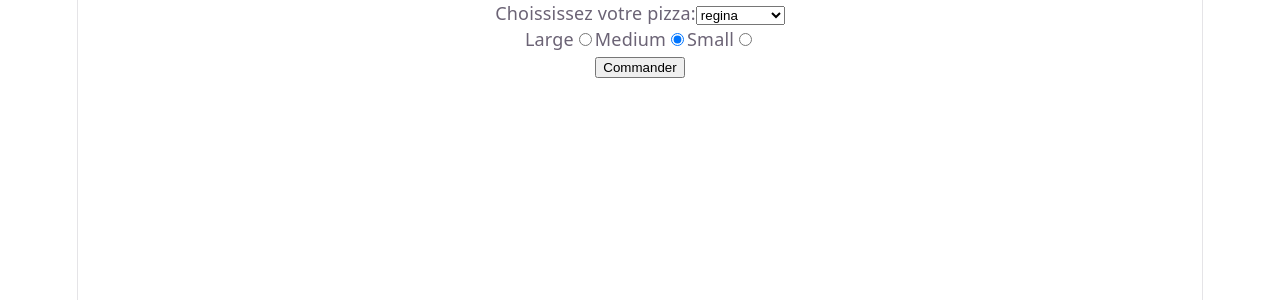
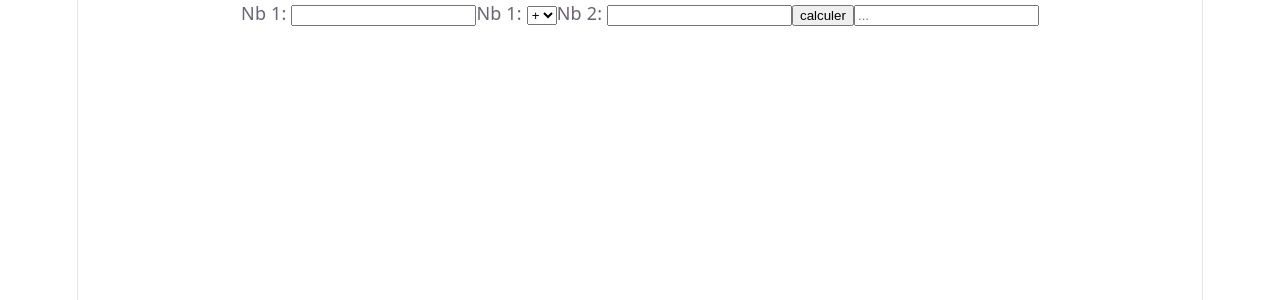
Before and after one commit to RobinPBstorm/TB_ODOO_demo_react, a React (Vite) app: page / in a window 1280 px wide. Shown: the top 300 px of the page. Built offline with nearby package versions, Linux system fonts and the light colour scheme.

Commit message:
Correction de l'exercice sur les formulaires (1/2)

```diff
--- a/src/App.jsx
+++ b/src/App.jsx
@@ -11,6 +11,7 @@ import OdooList from './components/OdooList/OdooList'
 import ProductList from './components/ProductList/ProductList'
 import PizzaFormControl from './components/PizzaFormControl/PizzaFormControl'
 import PizzaFormAction from './components/PizzaFormAction/PizzaFormAction'
+import CalculatriceControl from './components/CalculatriceControl/CalculatriceControl'
 
 export default function App() {
   const [count, setCount] = useState(0)
@@ -18,7 +19,7 @@ export default function App() {
   return (
     <>
       {/* <PizzaFormControl/> */}
-      <PizzaFormAction/>
+      <CalculatriceControl/>
     </>
   )
 }
--- /dev/null
+++ b/src/components/CalculatriceControl/CalculatriceControl.jsx
@@ -0,0 +1,82 @@
+import { useState } from "react";
+
+export default function CalculatriceControl() {
+
+    const initialValue = {
+        nb1 : '',
+        operator : '+',
+        nb2 : '',
+        result: ''
+    }
+    const [data, setData] = useState(initialValue);
+
+    const handleSubmit = (event) => {
+        event.preventDefault()
+
+        // validation pour nb1 et nb2
+
+        let result;
+        switch (data.operator) {
+            case '+':
+                result = parseInt(data.nb1) + parseInt(data.nb2);
+                break;
+            case '-':
+                result = parseInt(data.nb1) - parseInt(data.nb2);
+                break;
+            case '/':
+                result = parseInt(data.nb1) / parseInt(data.nb2);
+                break;
+            case '*':
+                result = parseInt(data.nb1) * parseInt(data.nb2);
+                break;
+        }
+
+        setData(data => ({...data, result}));
+    }
+
+    const handleInput = (event) => {
+        const {name, value, id} = event.target;
+
+        // validation pour certain input
+        if ((id === "inputNb1" || id === "inputNb2") && isNaN(value)) {
+            //event.target.value = ""
+            return;
+        }
+
+        setData( data => ({
+            ...data,
+            [name]: value
+        }));
+    }
+
+    return (
+        <form onSubmit={handleSubmit}>
+            <label htmlFor="inputNb1">Nb 1: </label>
+            <input type="text"
+                name="nb1"
+                id="inputNb1"
+                onChange={handleInput}
+                value={data.nb1}/>
+
+            <label htmlFor="inputOperation">Nb 1: </label>
+            <select id="inputOperation" onChange={handleInput}>
+                <option value="+">+</option>
+                <option value="-">-</option>
+                <option value="/">/</option>
+                <option value="*">*</option>
+            </select>
+
+            <label htmlFor="inputNb2">Nb 2: </label>
+            <input
+                type="text"
+                name="nb2"
+                id="inputNb2"
+                onChange={handleInput}
+                value={data.nb2}/>
+
+            <button type="submit">calculer</button>
+
+            <input type="text" placeholder="..." readOnly value={data.result}/>
+        </form>
+    )
+}
```
